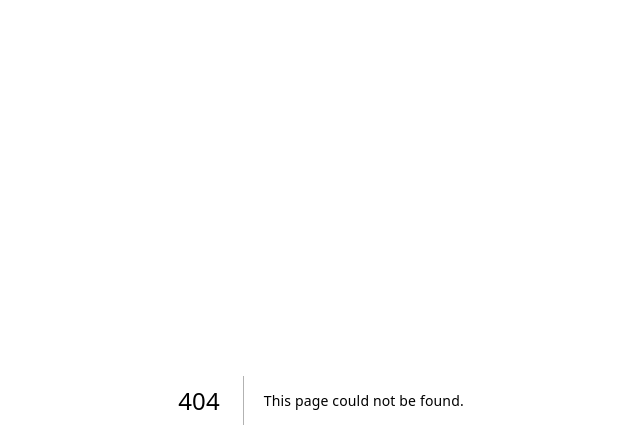
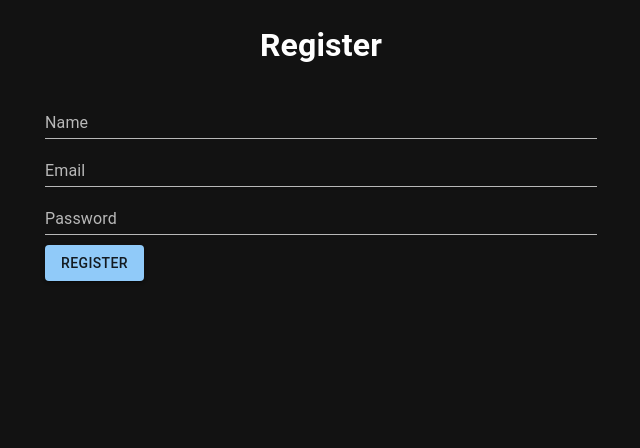
Before and after one commit to kasteckis/gymemory, a Next.js app in the folder frontend/: page /register in a window 1280 px wide. Before the commit this address had no page. Shown: the top 448 px of the page, without its empty margins (319-959 px from the left). Built offline with nearby package versions, Linux system fonts and the light colour scheme.

Commit message:
Added register page

```diff
--- a/frontend/package.json
+++ b/frontend/package.json
@@ -15,6 +15,7 @@
     "@types/node": "18.11.10",
     "@types/react": "18.0.26",
     "@types/react-dom": "18.0.9",
+    "axios": "^1.2.1",
     "eslint": "8.29.0",
     "eslint-config-next": "13.0.6",
     "next": "13.0.6",
--- a/frontend/pages/login.tsx
+++ b/frontend/pages/login.tsx
@@ -5,7 +5,7 @@ export default function Home() {
         <>
             <Head>
                 <title>GyMemory | Login</title>
-                <meta name="description" content="Sign up to access all of the features on gymemory" />
+                <meta name="description" content="Sign in to access all of the features on gymemory" />
             </Head>
             <div>
                 <h1 style={{textAlign: 'center'}}>Login</h1>
--- /dev/null
+++ b/frontend/pages/register.tsx
@@ -0,0 +1,35 @@
+import Head from 'next/head'
+import {Button, Container, TextField} from "@mui/material";
+import axios from "axios";
+import {apiClient} from "../utils/apiClient";
+
+export default function Home() {
+
+    const handleSubmit = async (e: any) => {
+        e.preventDefault();
+        const response = await apiClient.post('/register', {
+            name: 'test',
+            email: 'test',
+            password: 'test',
+        });
+        console.log(response.data)
+    }
+
+    return (
+        <>
+            <Head>
+                <title>GyMemory | Register</title>
+                <meta name="description" content="Sign up to access all of the features on gymemory" />
+            </Head>
+            <Container maxWidth="sm">
+                <h1 style={{textAlign: 'center'}}>Register</h1>
+                <form onSubmit={handleSubmit}>
+                    <TextField fullWidth label="Name" variant="standard" />
+                    <TextField fullWidth label="Email" variant="standard" />
+                    <TextField fullWidth label="Password" variant="standard" type={'password'} />
+                    <Button type={'submit'} onClick={handleSubmit} style={{marginTop: '10px'}} variant="contained">Register</Button>
+                </form>
+            </Container>
+        </>
+    )
+}
--- /dev/null
+++ b/frontend/utils/apiClient.ts
@@ -0,0 +1,5 @@
+import axios from "axios";
+
+export const apiClient = axios.create({
+    baseURL: process.env.NEXT_PUBLIC_BACKEND_URL + '/api/'
+});
```
Also changed, not shown: 1 other file (tests, documents, lock files or other folders).
